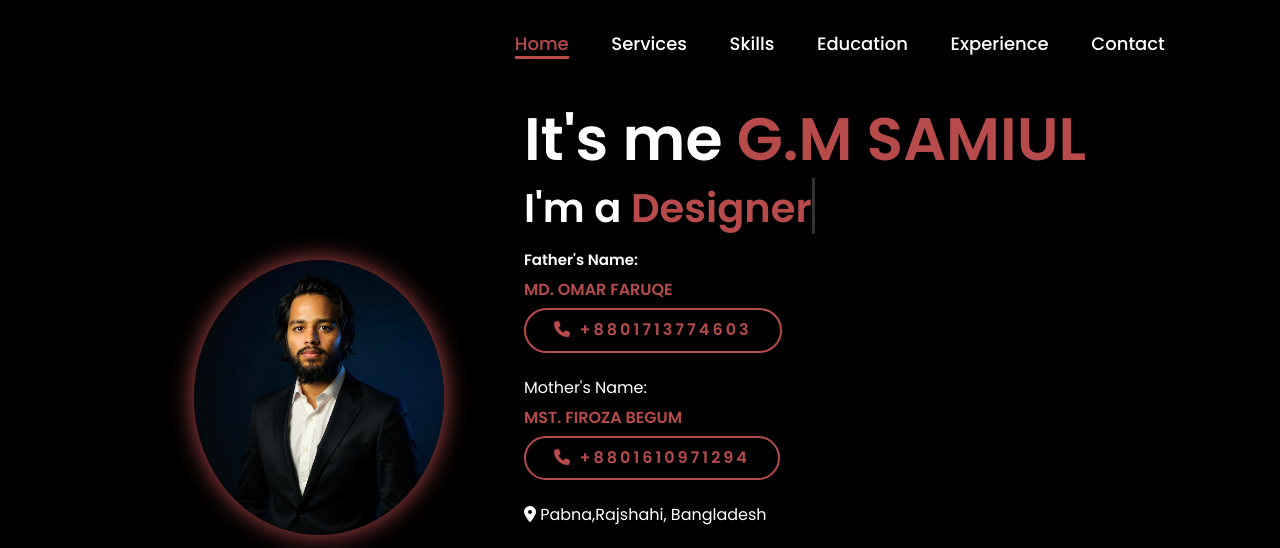
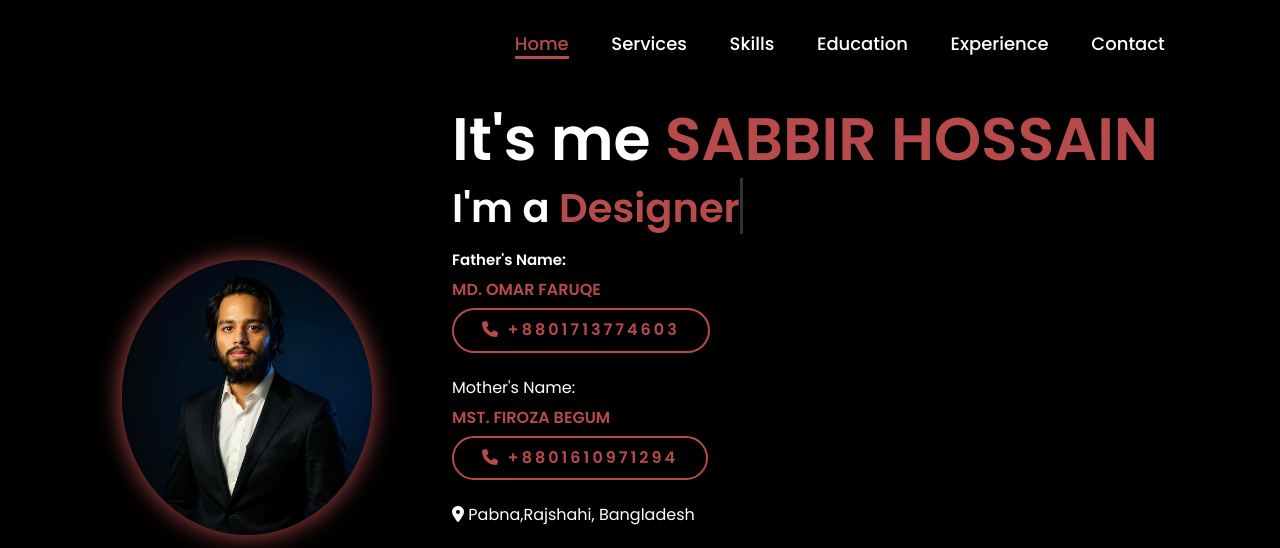
Before and after one commit to sabbirpk2003/idno-221798, a plain HTML site: page index.html in a window 1280 px wide. Shown: the top 548 px of the page. Drawn offline with Linux system fonts and the light colour scheme.

Commit message:
Update index.html

```diff
--- a/index.html
+++ b/index.html
@@ -27,7 +27,7 @@
   </div>
 
   <div class="home-content">
-    <h1>It's me <span>G.M SAMIUL</span></h1>
+    <h1>It's me <span>SABBIR HOSSAIN</span></h1>
     <h3 class="typing-text">I'm a <span></span></h3>
 
     <div class="family-info">
```
